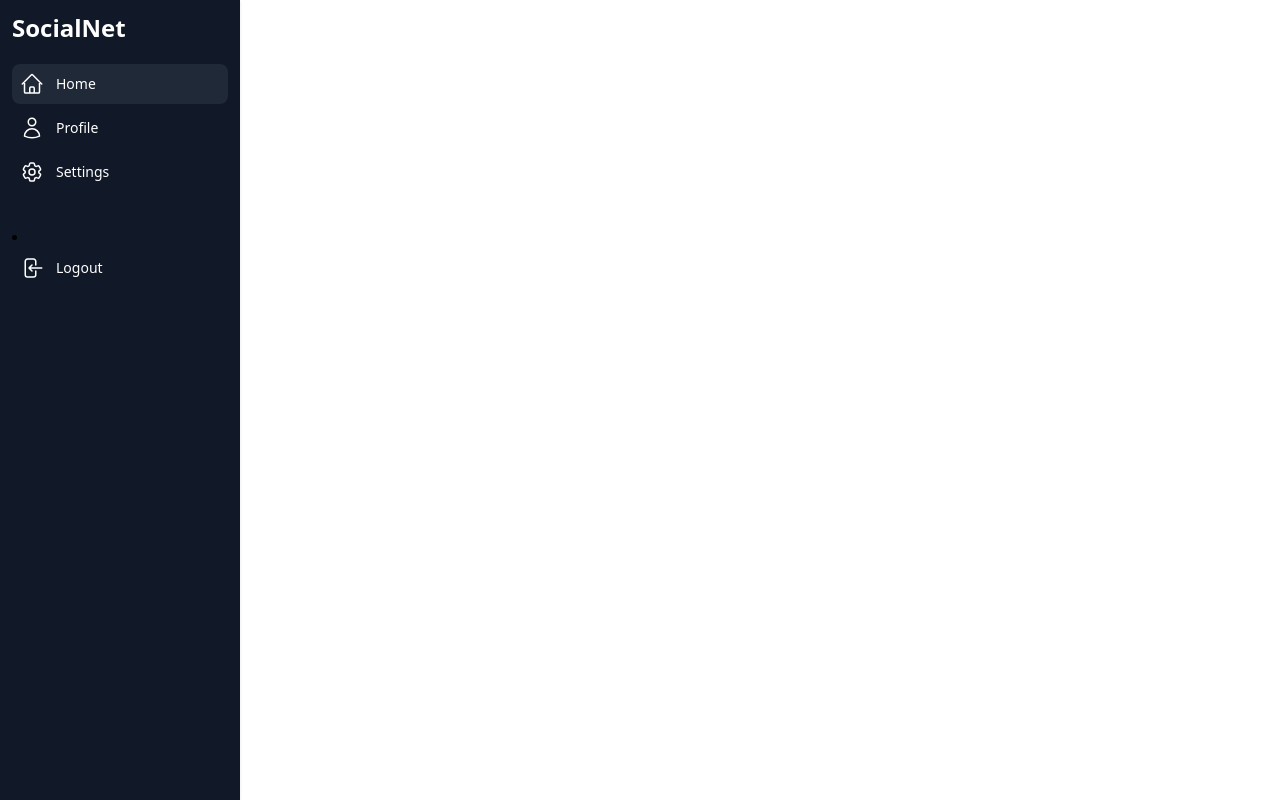
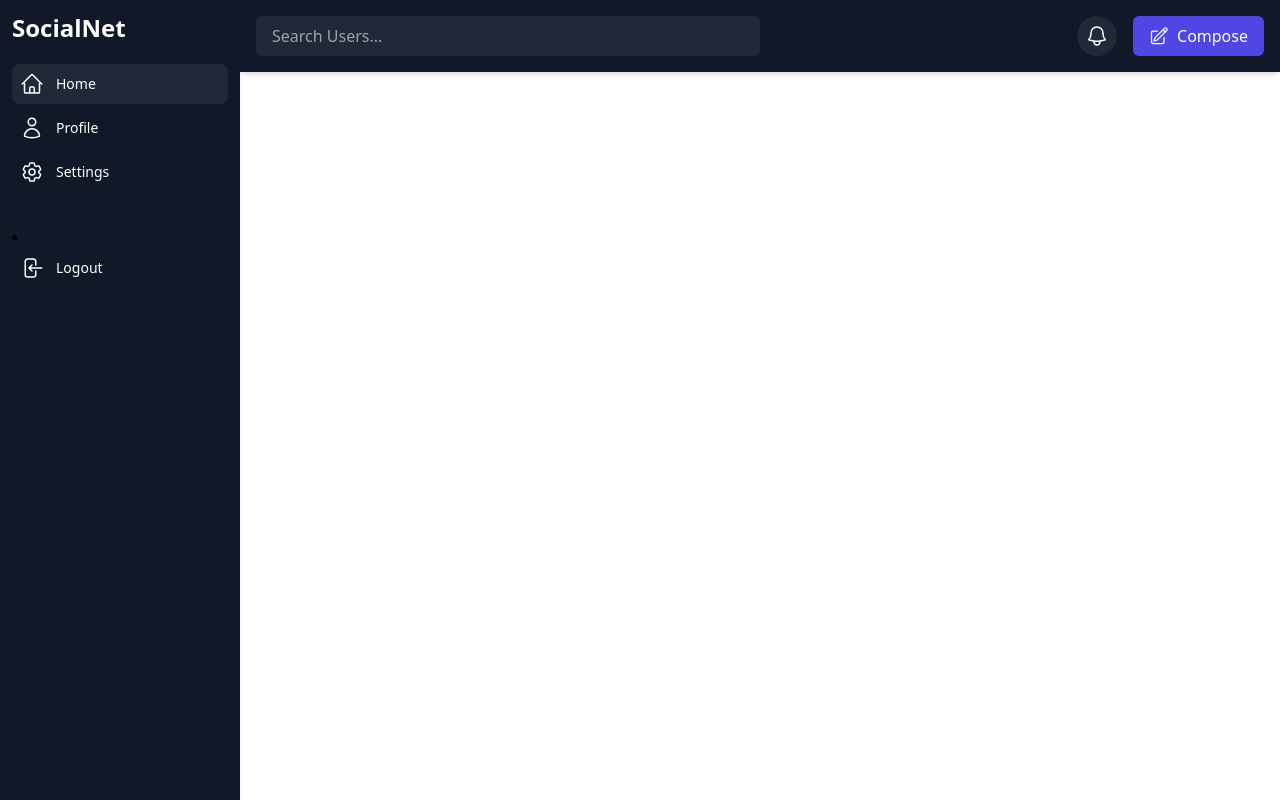
Before and after one commit to Jfoti64/socialnet-frontend, a React (Vite) app: page / in a window 1280 px wide. Built offline with nearby package versions, Linux system fonts and the light colour scheme; no server answers; sample sign-in values are in the browser's storage.

Commit message:
Add basic Header

```diff
--- a/src/components/common/Header.jsx
+++ b/src/components/common/Header.jsx
@@ -1,9 +1,65 @@
 // src/components/common/Header.jsx
+import { useState } from 'react';
+import { BellIcon, PencilSquareIcon } from '@heroicons/react/24/outline';
 
 const Header = () => {
+  const [showNotifications, setShowNotifications] = useState(false);
+
+  const handleBellClick = () => {
+    setShowNotifications(!showNotifications);
+  };
+
+  const handleComposeClick = () => {
+    // Handle the compose new post action
+  };
+
   return (
-    <header className="bg-blue-600 text-white p-4">
-      <h1 className="text-2xl font-bold">SocialNet</h1>
+    <header className="bg-gray-900 p-4 shadow-md flex items-center justify-between space-x-4">
+      <input
+        type="text"
+        placeholder="Search Users..."
+        className="bg-gray-800 text-white rounded-md px-4 py-2 focus:outline-none focus:ring-2 focus:ring-indigo-600 w-1/2"
+      />
+      <div className="relative flex items-center space-x-4">
+        <button
+          onClick={handleBellClick}
+          className="bg-gray-800 text-white rounded-full p-2 hover:bg-gray-700 flex-shrink-0"
+        >
+          <BellIcon className="w-6 h-6" />
+        </button>
+        <button
+          onClick={handleComposeClick}
+          className="bg-indigo-600 text-white rounded-md px-4 py-2 flex items-center space-x-2 hover:bg-indigo-500 flex-shrink-2"
+        >
+          <PencilSquareIcon className="w-5 h-5" />
+          <span>Compose</span>
+        </button>
+        {showNotifications && (
+          <div className="absolute right-0 mt-2 w-80 bg-gray-800 text-white rounded-md shadow-lg z-50">
+            <div className="p-4">
+              <h4 className="text-lg font-semibold">Friend Requests</h4>
+              <ul className="mt-2 space-y-2">
+                {/* Map through friend requests */}
+                <li className="flex items-center justify-between">
+                  <span>John Doe</span>
+                  <div className="space-x-2">
+                    <button className="bg-green-500 text-white px-3 py-1 rounded-md">Accept</button>
+                    <button className="bg-red-500 text-white px-3 py-1 rounded-md">Decline</button>
+                  </div>
+                </li>
+                <li className="flex items-center justify-between">
+                  <span>Jane Doe</span>
+                  <div className="space-x-2">
+                    <button className="bg-green-500 text-white px-3 py-1 rounded-md">Accept</button>
+                    <button className="bg-red-500 text-white px-3 py-1 rounded-md">Decline</button>
+                  </div>
+                </li>
+                {/* Add more friend requests here */}
+              </ul>
+            </div>
+          </div>
+        )}
+      </div>
     </header>
   );
 };
--- a/src/pages/Dashboard.jsx
+++ b/src/pages/Dashboard.jsx
@@ -1,11 +1,15 @@
 // src/pages/Dashboard.jsx
 import Sidebar from '../components/common/Sidebar';
+import Header from '../components/common/Header';
 
 const Dashboard = () => {
   return (
     <div className="flex">
       <Sidebar />
-      <div className="flex-1 p-10 text-white"></div>
+      <div className="flex-1 flex flex-col">
+        <Header />
+        <div className="p-10 text-white"> {/* Your main content goes here */} </div>
+      </div>
     </div>
   );
 };
```
